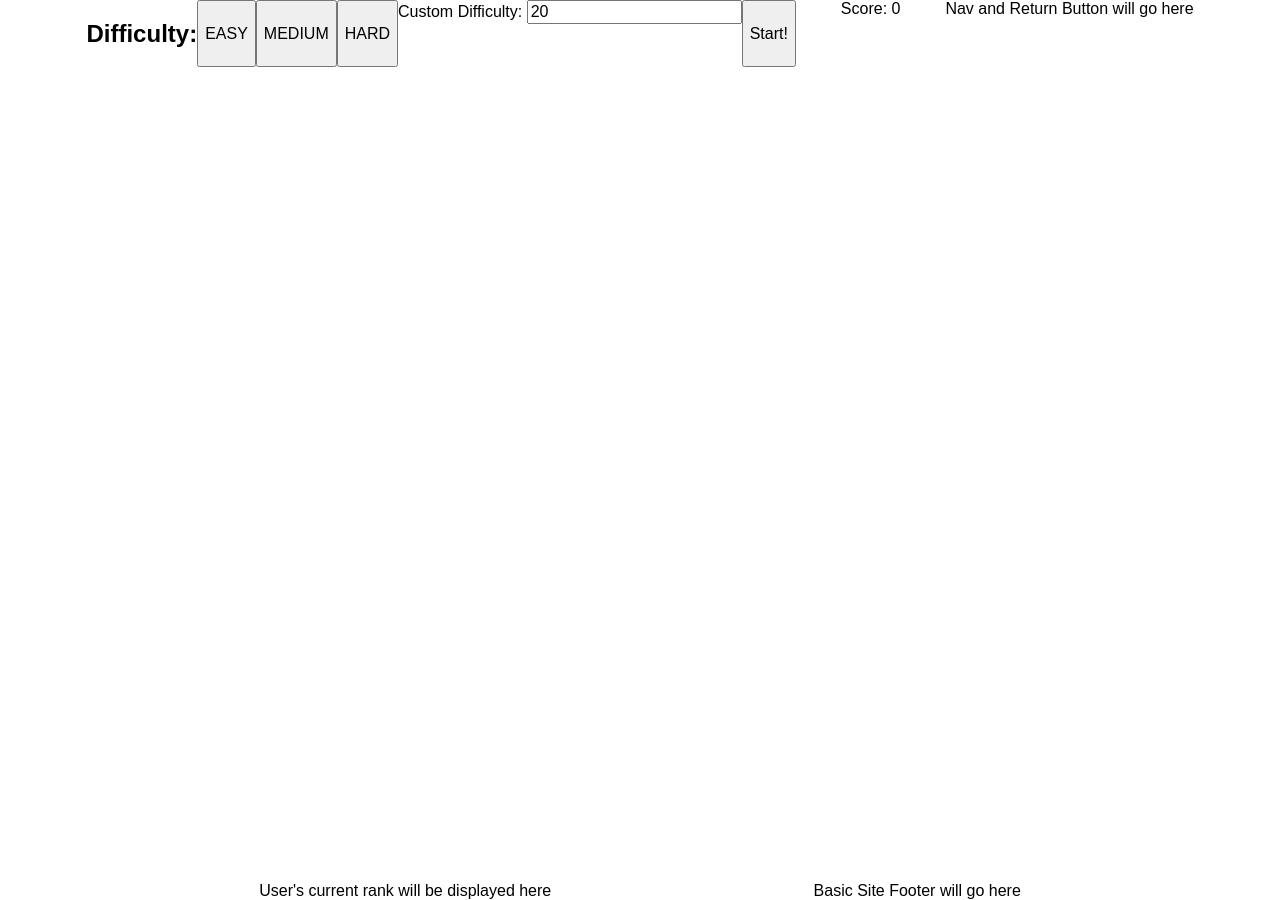
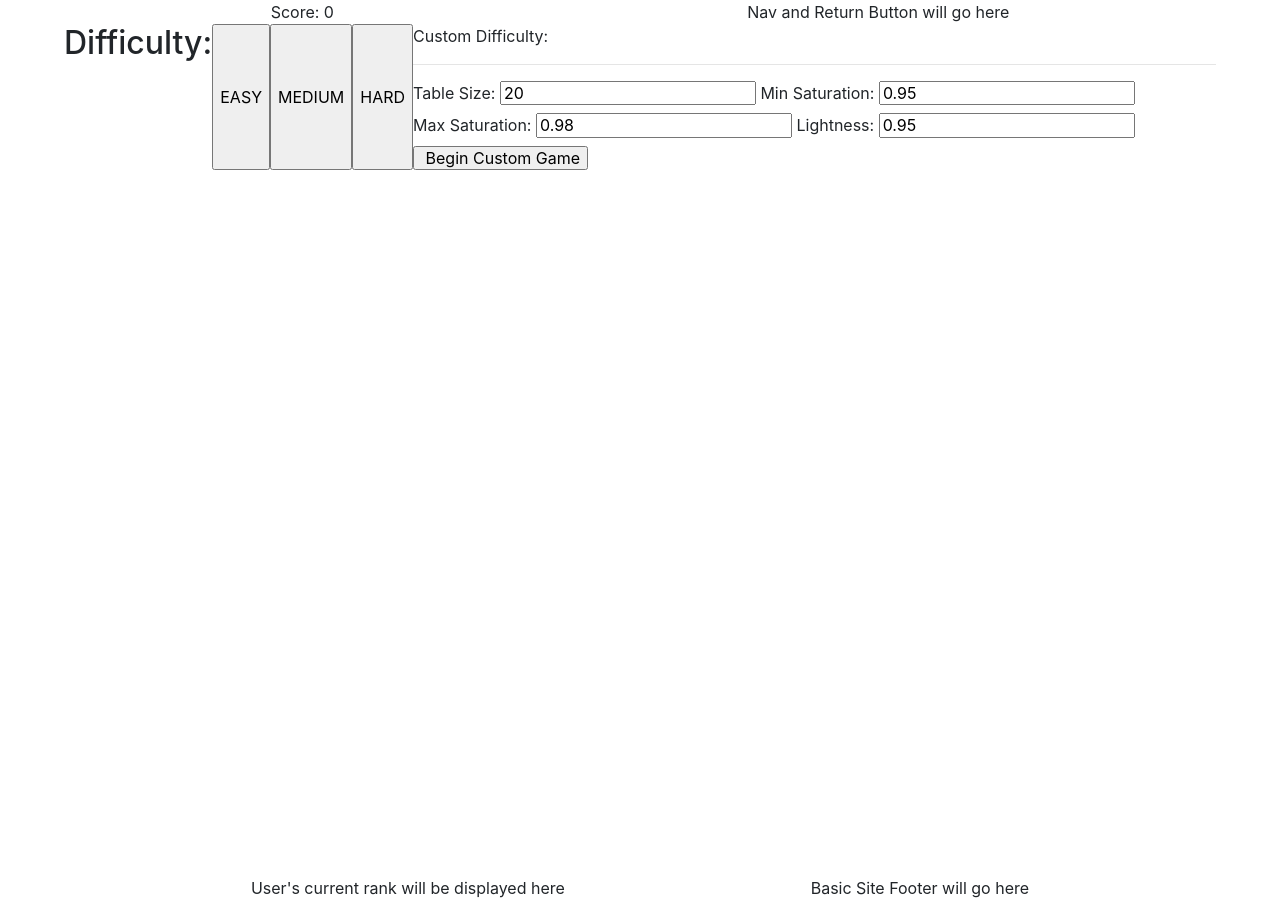
Before and after one commit to CalebProvost/CalebProvost.github.io, a Jekyll site: the page ColorGame.html, which Jekyll copies as it is, in a window 1280 px wide. Built offline with Jekyll 4.4.1, drawn with Linux system fonts in a browser that asks for light colours; some of the changed lines change nothing that is shown.

Commit message:
reformatted function callout to execute in segments for debugging. adjusted css to remove cell walls. adjusted html to inject difficulty level, both predefined and customly. STILL NEEDS LOOP IN GAME FUNCTION TO CONTINUE PAST 2 ITERATIONS!

```diff
--- a/CSS/colorGame.css
+++ b/CSS/colorGame.css
@@ -38,12 +38,17 @@
     display: flex;
     flex-direction: row;
     flex-wrap: wrap;
+    margin: auto;
 }
 
 #autoTable tr td{
-    height: 2.5vh;
-    width: 2.5vw;
-  }
+    height: 4vh;
+    width: 4vh;
+}
+
+table {
+    border-collapse: collapse;
+}
 
 footer {
     background-color: #fff;
--- a/ColorGame.html
+++ b/ColorGame.html
@@ -1,14 +1,17 @@
 <!DOCTYPE html>
 <html lang="en">
+
 <head>
     <meta charset="UTF-8">
     <meta name="viewport" content="width=device-width, initial-scale=1.0">
     <meta http-equiv="X-UA-Compatible" content="ie=edge">
     <title>HueHueHue Game!</title>
+    <link rel="stylesheet" href="https://stackpath.bootstrapcdn.com/bootstrap/4.3.1/css/bootstrap.min.css" integrity="sha384-ggOyR0iXCbMQv3Xipma34MD+dH/1fQ784/j6cY/iJTQUOhcWr7x9JvoRxT2MZw1T" crossorigin="anonymous">
     <link rel="stylesheet" href="CSS/normalize.css">
     <link rel="stylesheet" href="CSS/colorGame.css">
-	<script src="JS/jquery.min.js"></script>
+    <script src="JS/jquery.min.js"></script>
 </head>
+
 <body>
     <header>
         <div class="headWrapper">
@@ -16,19 +19,36 @@
                 <forum action="index.html" method="get">
                     <!--establishing predetermined difficulty-->
                     <h2>Difficulty: </h2>
-                    <input type="button" value="EASY" id="easyDifficulty">
-                    <input type="button" value="MEDIUM" id="mediumDifficulty">
-                    <input type="button" value="HARD" id="hardDifficulty">
+                    <!-- TableSize, Saturation: 70-80%, Lightness: 40% -->
+                    <input type="button" value="EASY" id="easyDifficulty" onclick="startGame(5, 0.7, 0.8, 0.4)">
+                    <!-- TableSize, Saturation: 80-90%, Lightness: 60% -->
+                    <input type="button" value="MEDIUM" id="mediumDifficulty" onclick="startGame(10, 0.8, 0.9, 0.6)">
+                    <!-- TableSize, Saturation: 90-95%, Lightness: 80% -->
+                    <input type="button" value="HARD" id="hardDifficulty" onclick="startGame(15, 0.9, 0.95, 0.8)">
 
-                    <label for="customDifficulty">Custom Difficulty:
-                    <input type="text" id="customDifficulty" value="20"></label>
-                    <input type="button" id="customButton" value="Start!">
+                    <div class="customGame">Custom Difficulty:
+                        <hr>
+                        <label for="customTable">Table Size:
+                            <input type="text" id="customTable" value="20" placeholder="whole integer"></label>
+                        <label for="customTable">Min Saturation:
+                            <input type="text" id="customSatMin" value="0.95" placeholder="0.01 to 1"></label>
+                        <label for="customTable">Max Saturation:
+                            <input type="text" id="customSatMax" value="0.98" placeholder="0.01 to 1"></label>
+                        <label for="customTable">Lightness:
+                            <input type="text" id="customLight" value="0.95" placeholder="0.01 to 1"></label>
+                        <input type="button" id="customButton" value=" Begin Custom Game"
+                            onclick="startGame(customTable.value, customSatMin.value, customSatMax.value, customLight.value)">
+                    </div>
                 </forum>
             </div>
-            <div>Score: <span class="score"></span></div>
+            <div class="score">Score: </div>
             <div class="Nav">Nav and Return Button will go here</div>
         </div>
     </header>
+    <div class="JScheckMessage">There appears to be something wrong with your JavaScript.
+        Verify that JavaScript is enabled and/or refresh the page. <br> If there still
+        appears to be a problem, please <a href="contactMe.html" class="contactMe">contact me</a>
+        to fix this issue. </div>
     <div class="gameSegmentWrapper">
         <div class="shell">
             <table id="autoTable"></table>
@@ -40,6 +60,10 @@
             <div class="siteFooter">Basic Site Footer will go here</div>
         </div>
     </footer>
+    <script src="https://code.jquery.com/jquery-3.3.1.slim.min.js" integrity="sha384-q8i/X+965DzO0rT7abK41JStQIAqVgRVzpbzo5smXKp4YfRvH+8abtTE1Pi6jizo" crossorigin="anonymous"></script>
+<script src="https://cdnjs.cloudflare.com/ajax/libs/popper.js/1.14.7/umd/popper.min.js" integrity="sha384-UO2eT0CpHqdSJQ6hJty5KVphtPhzWj9WO1clHTMGa3JDZwrnQq4sF86dIHNDz0W1" crossorigin="anonymous"></script>
+<script src="https://stackpath.bootstrapcdn.com/bootstrap/4.3.1/js/bootstrap.min.js" integrity="sha384-JjSmVgyd0p3pXB1rRibZUAYoIIy6OrQ6VrjIEaFf/nJGzIxFDsf4x0xIM+B07jRM" crossorigin="anonymous"></script>
 </body>
 <script src="JS/colorGame.js"></script>
+
 </html>
--- a/JS/colorGame.js
+++ b/JS/colorGame.js
@@ -1,191 +1,200 @@
 /**************************************************************************/
-/* Initialize variables to be used for game                               */
+/** Hide "something went wrong with JavaScript..." message from showing  **/
 /**************************************************************************/
-const easyDifficulty = document.getElementById("easyDifficulty");
-const mediumDifficulty = document.getElementById("mediumDifficulty");
-const hardDifficulty = document.getElementById("hardDifficulty");
-const customDifficulty = document.getElementById("customDifficulty");
-const customButton = document.getElementById("customButton");
+$('.JScheckMessage').hide();
 
 /**************************************************************************/
-/* Upon 'click' of difficulty option, create a table with a random color  */
-/* EASY OPTION: 5x5                                                       */
+/*************************** Global variables *****************************/
 /**************************************************************************/
-easyDifficulty.addEventListener('click', () => {function addRow() {
-    // Get a reference to the table
-    var tableRef = document.getElementById('autoTable');
+var difficulty;
+var score = 0;
+var $score = $('div.score').html("Score: <span>" + score + "</span>");
 
-      //delete rows before displaying new difficulty
-    for(var i = tableRef.rows.length - 1; i > -1; i--)
-    {
-      tableRef.deleteRow(i);
-    }
+/**************************************************************************/
+/****** Generates table and background color from passed-in variables *****/
+/**************************************************************************/
+function createTable(tableSize, satMin, satMax, lightVal) {
 
-    for(var k=0;k<5;k++){
-      // Insert a row in the table at row index 0
-      var newRow = tableRef.insertRow(-1);
-      newRow.className = k;
+  //finds place to put the table
+  var tableRef = document.getElementById('autoTable');
+  //initiates what color to make the cells
+  var cellColor = randomBackgroundColor(satMin, satMax, lightVal);
 
-      // Insert a cell in the row at index 0
-      for(var j =0; j<5;j++){
-        var newCell = newRow.insertCell(j);
-        newCell.className = j;
-      }
-    }
+  //clears table before recreating it
+  for (var i = tableRef.rows.length - 1; i > -1; i--) {
+    tableRef.deleteRow(i);
   }
 
-  //inner function variables
-
-
-    function getRandomColor() {
-    var letters = '0123456789ABCDEF';
-    var color = '#';
-    for (var i = 0; i < 6; i++) {
-      color += letters[Math.floor(Math.random() * 16)];
-    }
-    return color;
-    }
-
-    addRow();
-    $('#autoTable').each(function () {
-        $(this).css('background-color', getRandomColor());
-      });
-});
-
-
-/**************************************************************************/
-/* MEDIUM OPTION: 10x10                                                   */
-/**************************************************************************/
-mediumDifficulty.addEventListener('click', () => {function addRow() {
-  // Get a reference to the table
-  var tableRef = document.getElementById('autoTable');
-
-    //delete rows before displaying new difficulty
-  for(var i = tableRef.rows.length - 1; i > -1; i--)
-  {
-    tableRef.deleteRow(i);
-  }
-  for(var k=0;k<10;k++){
-    // Insert a row in the table at row index 0
+  //inserts rows
+  for (var k = 0; k < tableSize; k++) {
     var newRow = tableRef.insertRow(-1);
     newRow.className = k;
 
-    // Insert a cell in the row at index 0
-    for(var j =0; j<10;j++){
-    var newCell = newRow.insertCell(j);
-    newCell.className = j;
+    //Inserts cells with generated background color
+    for (var j = 0; j < tableSize; j++) {
+      var newCell = newRow.insertCell(j);
+      newCell.className = j;
+      $(newCell).attr("style", cellColor);
+    }
   }
- }
 }
 
-function getRandomColor() {
-  var letters = '0123456789ABCDEF';
-  var color = '#';
-  for (var i = 0; i < 6; i++) {
-    color += letters[Math.floor(Math.random() * 16)];
-  }
+/**************************************************************************/
+/********************** Background Color Generator ************************/
+/**************************************************************************/
+function randomBackgroundColor(satMin, satMax, lightVal) {
+
+  //randomized Hue
+  var hue = Math.floor(Math.random() * 360) + 0;
+  //random saturation with the passed in min and max and converted from decimal to %
+  var sat = (Math.floor(Math.random() * satMax) + satMin) * 100;
+  //lightness value passed in and converted from decimal to %
+  var light = lightVal * 100;
+
+  //background color in attribute injection format
+  color = "background-color: hsl(" + hue + ", " + sat + "%, " + light + "%)";
   return color;
-  }
+}
 
-  addRow();
-  $('#autoTable').each(function () {
-      $(this).css('background-color', getRandomColor());
+/**************************************************************************/
+/********** Select Random Cell and Get Background Color in HSL ************/
+/**************************************************************************/
+function getRandCellBGColor($randCell) {
+
+  //gets background color of randomized cell
+
+  /*! pulling color from the DOM results in rgb, thus I had to research and find     ***
+  *** a solution to convert it from RGB to HSL, which required me to strip the text  ***
+  *** into individual variables and then convert them into HSL format.               !*/
+
+  //passed in random cell's background color
+  var backgroundRGB = $randCell.style.backgroundColor;
+
+  //strips integers from string format of RGB
+  var r = backgroundRGB.replace(/^\D+/g, '').replace(/,.*/g, '');
+  var g = backgroundRGB.replace(r, '').replace(/^\D+/g, '').replace(/,.*/g, '');
+  var b = backgroundRGB.replace(r, '').replace(g, '')
+    .replace(/^\D+/g, '').replace(/,.*/g, '').replace(/[()]/g, '');
+
+  /*** converts RGB to HSL format.
+   *** Courtesy of https://css-tricks.com/converting-color-spaces-in-javascript/ */
+        // Make r, g, and b fractions of 1
+        r /= 255;
+        g /= 255;
+        b /= 255;
+
+        // Find greatest and smallest channel values
+        let cmin = Math.min(r, g, b),
+          cmax = Math.max(r, g, b),
+          delta = cmax - cmin,
+          h = 0,
+          s = 0,
+          l = 0;
+
+        // Calculate hue
+        // No difference
+        if (delta == 0)
+          h = 0;
+        // Red is max
+        else if (cmax == r)
+          h = ((g - b) / delta) % 6;
+        // Green is max
+        else if (cmax == g)
+          h = (b - r) / delta + 2;
+        // Blue is max
+        else
+          h = (r - g) / delta + 4;
+
+        h = Math.round(h * 60);
+
+        // Make negative hues positive behind 360°
+        if (h < 0)
+          h += 360;
+
+        // Calculate lightness
+        l = (cmax + cmin) / 2;
+
+        // Calculate saturation
+        s = delta == 0 ? 0 : delta / (1 - Math.abs(2 * l - 1));
+
+        // Multiply l and s by 100
+        s = +(s * 100).toFixed(1);
+        l = +(l * 100).toFixed(1);
+
+  //assign the conversion to descriptive pass-through variables
+  backgroundHue = h;
+  backgroundSat = Math.ceil(s);
+  backgroundLight = l;
+
+  return [backgroundHue, backgroundSat, backgroundLight, $randCell];
+}
+
+/**************************************************************************/
+/******* Adjust Random Cell's 'lightness' in ratio to Difficulty **********/
+/**************************************************************************/
+function lightenCell($randCell) {
+
+  //gets random cell's background colors in HSL
+  var bgHue = getRandCellBGColor($randCell)[0];
+  var bgSat = getRandCellBGColor($randCell)[1];
+  var bgLight = getRandCellBGColor($randCell)[2];
+  var $randCell = getRandCellBGColor($randCell)[3];
+
+  //adjusts old lightness to new one based off of score and difficulty
+  difficulty = document.querySelector('#autoTable').rows.length;
+  var newLight = bgLight + difficulty;
+
+  //removes style attribute from cell before adding new one
+  $($randCell).removeAttr('style');
+  //inserts old values back in with new lightness value
+  $($randCell).attr('style', "background-color: hsl(" + bgHue + ", " + bgSat + "%, " + newLight + "%)")
+
+  return [newLight, bgLight];
+}
+
+function randCell(tableSize) {
+  //selects a random row
+  var $randRow = $('tbody').children()[Math.floor(Math.random() * tableSize)];
+  //selects a random cell from random row
+  var $randCell = $($randRow).children()[Math.floor(Math.random() * tableSize)];
+
+  return $randCell;
+}
+
+/**************************************************************************/
+/********** Starts the game by calling the appropriate functions **********/
+/**************************************************************************/
+function startGame(tableSize, satMin, satMax, lightVal) {
+  createTable(tableSize, satMin, satMax, lightVal);
+  var $randCell = randCell(tableSize);
+  var newLight = lightenCell($randCell)[0];
+  var bgLight = lightenCell($randCell)[1];
+
+  // while (newLight!=bgLight) {
+    $($randCell).on('click', function () {
+      $(this).attr('style', "background-color: rgb(255, 255, 255)");
+
+        //adjusts old lightness to new one based off of score and difficulty
+  difficulty = document.querySelector('#autoTable').rows.length;
+  var percentDifference = score + difficulty + 10;
+  var newLight = bgLight + percentDifference;
+
+      difficulty--;
+      score++;
+      $score = $('div.score').html("Score: <span>" + score + "</span>");
+
+      createTable(tableSize, satMin, satMax, lightVal);
+      $randCell = randCell(tableSize);
+      lightenCell($randCell);
     });
-});
+  // }
+  /** Upon table click, check if target was random cell,
+  ** if yes, perform increment loop and table recreation;
+  ** if no, break to game over statement and clear table **/
 
 
-/**************************************************************************/
-/* HARD OPTION: 15x15                                                     */
-/**************************************************************************/
-hardDifficulty.addEventListener('click', () => {function addRow() {
-  // Get a reference to the table
-  var tableRef = document.getElementById('autoTable');
+  /* Increment Score and Difficulty; Call on table generator */
 
-  //delete rows before displaying new difficulty
-  for(var i = tableRef.rows.length - 1; i > -1; i--)
-  {
-    tableRef.deleteRow(i);
-  }
-  for(var k=0;k<15;k++){
-    // Insert a row in the table at row index 0
-    var newRow = tableRef.insertRow(-1);
-    newRow.className = k;
+  /* Game Over! Places score in new field while clearing old one, and clears table */
 
-    // Insert a cell in the row at index 0
-    for(var j =0; j<15;j++){
-    var newCell = newRow.insertCell(j);
-    newCell.className = j;
-  }
- }
 }
-
-function getRandomColor() {
-  var letters = '0123456789ABCDEF';
-  var color = '#';
-  for (var i = 0; i < 6; i++) {
-    color += letters[Math.floor(Math.random() * 16)];
-  }
-  return color;
-  }
-
-  addRow();
-  $('#autoTable').each(function () {
-      $(this).css('background-color', getRandomColor());
-    });
-});
-
-/**************************************************************************/
-/* CUSTOM OPTION: Input is read from text field and activated on 'click'  */
-/**************************************************************************/
-customButton.addEventListener('click', () => {function addRow() {
-  // Get a reference to the table
-  var tableRef = document.getElementById('autoTable');
-
-  //delete rows before displaying new difficulty
-  for(var i = tableRef.rows.length - 1; i > -1; i--)
-  {
-    tableRef.deleteRow(i);
-  }
-  for(var k=0;k<customDifficulty.value;k++){
-    // Insert a row in the table at row index 0
-    var newRow = tableRef.insertRow(-1);
-    newRow.className = k;
-
-    // Insert a cell in the row at index 0
-    for(var j =0; j<customDifficulty.value;j++){
-    var newCell = newRow.insertCell(j);
-    newCell.className = j;
-  }
- }
-}
-
-function getRandomColor() {
-  var letters = '0123456789ABCDEF';
-  var color = '#';
-  for (var i = 0; i < 6; i++) {
-    color += letters[Math.floor(Math.random() * 16)];
-  }
-  return color;
-  }
-
-  addRow();
-  $('#autoTable').each(function () {
-      $(this).css('background-color', getRandomColor());
-    });
-});
-
-/**************************************************************************/
-/* Each successful click on the randomized cell increments score and      */
-/* continues the loop. Wrong cell selected breaks loop and give feedback  */
-/**************************************************************************/
-
-//Initialize variables for determining randomized cell
-const score = document.querySelector("span.score");
-score.textContent = 0;
-
-//Randomized cell has an attributed % difference to the rest
-
-//Randomized cell's % difference is proportional to the difficulty and current score
-//(higher score, smaller % difference)
-
-//Loop triggering randomized color of table, keeps count of score, and
```
